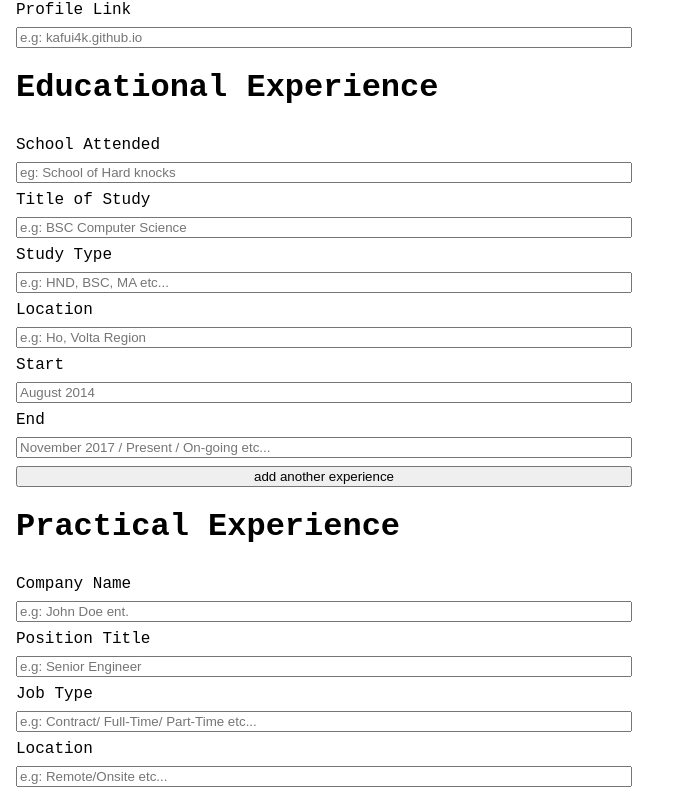
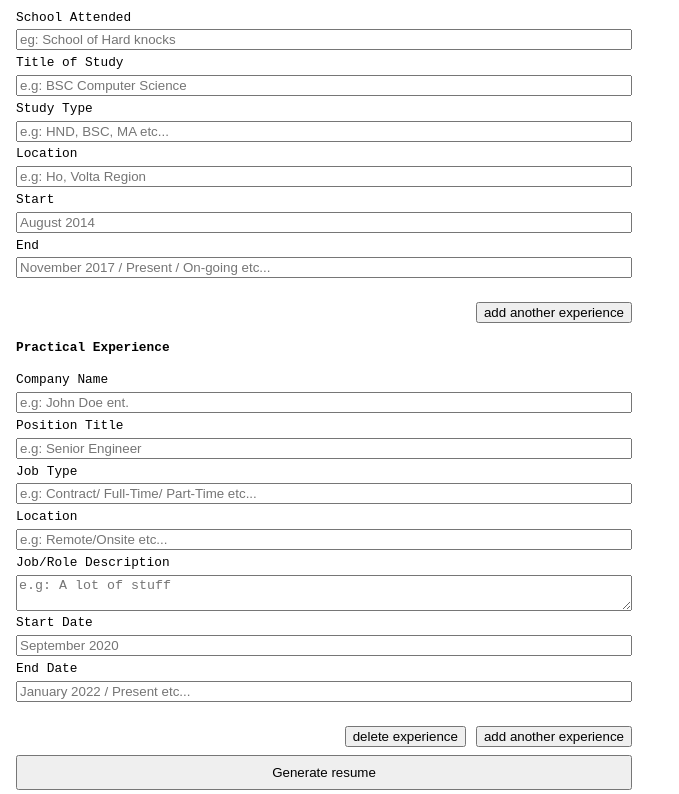
Before and after one commit to kafui4k/cv-project, a React (Create React App) app: page / in a window 1280 px wide. Shown: the part 378-1172 px from the top of the page, without its empty margins (0-679 px from the left). Built offline with nearby package versions, Linux system fonts and the light colour scheme.

Commit message:
Cleaned up UI and some codes

```diff
--- a/src/App.js
+++ b/src/App.js
@@ -5,7 +5,7 @@ import PreviewForm from './components/PreviewForm';
 function App() {
   const [generateResume, setGenerateResume] = useState(false);
 
-  const handleFormSubmit = (event) => {
+  const handleGenerateResumeClick = (event) => {
     event.preventDefault();
     // setState((prevState) => ({
     //   ...prevState.educationalExperiences,
@@ -14,14 +14,16 @@ function App() {
     //   workExperiences: this.state.workExperience
     // }));
 
-    setTimeout(() => {
-      setGenerateResume(true);
-    }, 5000);
+    // setTimeout(() => {
+    //   setGenerateResume(true);
+    // }, 5000);
+
+    setGenerateResume(true);
   };
 
   return (
     <main className="App">
-      <Form handleFormSubmit={handleFormSubmit} />
+      <Form handleFormSubmit={handleGenerateResumeClick} />
       <PreviewForm generateResume={generateResume} />
     </main>
   );
--- a/src/components/Form.js
+++ b/src/components/Form.js
@@ -3,18 +3,19 @@ import Personal from './forms/Personal';
 import Educational from './forms/Educational';
 import Practical from './forms/Practical';
 
-function Form(props) {
-  const { handleFormSubmit } = props;
-
+function Form({ handleFormSubmit }) {
   return (
-    <form className="pinfo___form" onSubmit={handleFormSubmit}>
+    <section className="form_fields_wrapper">
       <Personal />
       <Educational />
       <Practical />
-      <button className="btn-generate-resume" type="submit">
-        Submit
+      <button
+        className="form_fields_wrapper___button"
+        onClick={handleFormSubmit}
+      >
+        Generate resume
       </button>
-    </form>
+    </section>
   );
 }
 
--- a/src/components/PreviewForm.js
+++ b/src/components/PreviewForm.js
@@ -1,8 +1,11 @@
 import React from 'react';
 
-export default function PreviewForm(props) {
-  const { generateResume, bioData, educationalExperiences, workExperiences } =
-    props;
+export default function PreviewForm({
+  generateResume,
+  bioData,
+  educationalExperiences,
+  workExperiences
+}) {
   return (
     <div>
       {generateResume ? (
--- a/src/components/forms/Educational.js
+++ b/src/components/forms/Educational.js
@@ -39,21 +39,36 @@ function Educational() {
     ]);
   };
 
+  //   const handleRemoveEducationalExperience = (id) => {
+  //     setEducationalExperiences(
+  //       educationalExperiences.filter((eduExperience) => eduExperience.id !== id)
+  //     );
+  //   };
+
   return (
     <div className="educational_experience_wrapper">
-      <h1 className="educational_wrapper___title">Educational Experience</h1>
+      <h4 className="educational_wrapper___title">Educational Experience</h4>
       {educationalExperiences.map((educaExp) => {
         return (
+          <>
             <EducationalItem
               key={educaExp.id}
               educaExp={educaExp}
               onChange={handleEducationalFormChange}
             />
+            {/* <button
+              onClick={() => handleRemoveEducationalExperience(educaExp.id)}
+            >
+              delete experience
+            </button> */}
+          </>
         );
       })}
+      <div className="educational___experience___wrapper___buttons">
         <button onClick={handleAddNewEducationalExperience}>
           add another experience
         </button>
+      </div>
     </div>
   );
 }
--- a/src/components/forms/EducationalItem.js
+++ b/src/components/forms/EducationalItem.js
@@ -3,7 +3,7 @@ import Input from '../Input';
 
 function EducationalItem({ educaExp, onChange }) {
   return (
-    <>
+    <section className="educational___experience___form_fields">
       <label htmlFor="schoolAttended">School Attended</label>
       <Input
         id="schoolAttended"
@@ -63,7 +63,7 @@ function EducationalItem({ educaExp, onChange }) {
         value={educaExp.end}
         onChange={(event) => onChange(event, educaExp.id)}
       />
-    </>
+    </section>
   );
 }
 
--- a/src/components/forms/Personal.js
+++ b/src/components/forms/Personal.js
@@ -20,8 +20,7 @@ function Personal() {
 
   return (
     <div className="personal_info_wrapper">
-      <h1 className="personal_info_wrapper___title">Personal Information</h1>
-
+      <h4 className="personal_info_wrapper___title">Personal Information</h4>
       <label htmlFor="firstname" className="personal_info_wrapper___label">
         First name
       </label>
--- a/src/components/forms/Practical.js
+++ b/src/components/forms/Practical.js
@@ -43,7 +43,7 @@ function Practical() {
 
   return (
     <div className="practical_experience_wrapper">
-      <h1 className="pinfo___title">Practical Experience</h1>
+      <h4 className="pinfo___title">Practical Experience</h4>
       {workExperiences.map((workExp) => {
         return (
           <PracticalItem
@@ -53,9 +53,12 @@ function Practical() {
           />
         );
       })}
-      <button onClick={addNewWorkExperience}>
-        add another work experience
-      </button>
+      <div className="practical___experience___wrapper___buttons">
+        <button onClick={() => alert('delete this experience')}>
+          delete experience
+        </button>
+        <button onClick={addNewWorkExperience}>add another experience</button>
+      </div>
     </div>
   );
 }
--- a/src/components/forms/PracticalItem.js
+++ b/src/components/forms/PracticalItem.js
@@ -4,7 +4,7 @@ import TextArea from '../TextArea';
 
 function PracticalItem({ experience, onChange }) {
   return (
-    <>
+    <section className="practical___experience___form_fields">
       <label htmlFor="companyName">Company Name</label>
       <Input
         type="text"
@@ -66,7 +66,7 @@ function PracticalItem({ experience, onChange }) {
         value={experience.endDate}
         onChange={(event) => onChange(event, experience.id)}
       />
-    </>
+    </section>
   );
 }
 
--- a/src/styles/style.scss
+++ b/src/styles/style.scss
@@ -12,7 +12,7 @@ $displayGrid: grid;
 body {
     height: 100vh;
     font-family: 'Courier New', Courier, monospace;
-    font-size: 1rem;
+    font-size: 0.8rem;
 }
 
 main {
@@ -25,26 +25,55 @@ main {
 .personal_info_wrapper {
     display: $displayFlex;
     flex-direction: column;
-    gap: 8px;
+    gap: 0.3rem;
 }
 
 .educational_experience_wrapper {
     display: $displayFlex;
-    flex-direction: column;
-    gap: 8px;
+	flex-direction: column;
+}
+
+.educational___experience___form_fields {
+	display: $displayFlex;
+	flex-direction: column;
+	gap: 0.3rem;
+	margin-bottom: 1.5rem;
+}
+
+.educational___experience___wrapper___buttons {
+	display: flex;
+	gap: 10px;
+	justify-content: flex-end;
 }
 
 .practical_experience_wrapper {
     display: $displayFlex;
     flex-direction: column;
-    gap: 8px;
 }
 
-form {
+.practical___experience___form_fields {
+	display: $displayFlex;
+	flex-direction: column;
+	gap: 0.3rem;
+	margin-bottom: 1.5rem;
+}
+
+.practical___experience___wrapper___buttons {
+	display: flex;
+	gap: 10px;
+	justify-content: flex-end;
+}
+
+.form_fields_wrapper {
     display: $displayFlex;
     flex-direction: column;
     /* border: 1px solid;
     padding: 10px; */
+}
+
+.form_fields_wrapper > button {
+	padding: 0.5rem;
+	margin-top: 0.5rem;
 }
 
 .profile-header {
```
Lines whose indentation alone changed are shown as unchanged.
